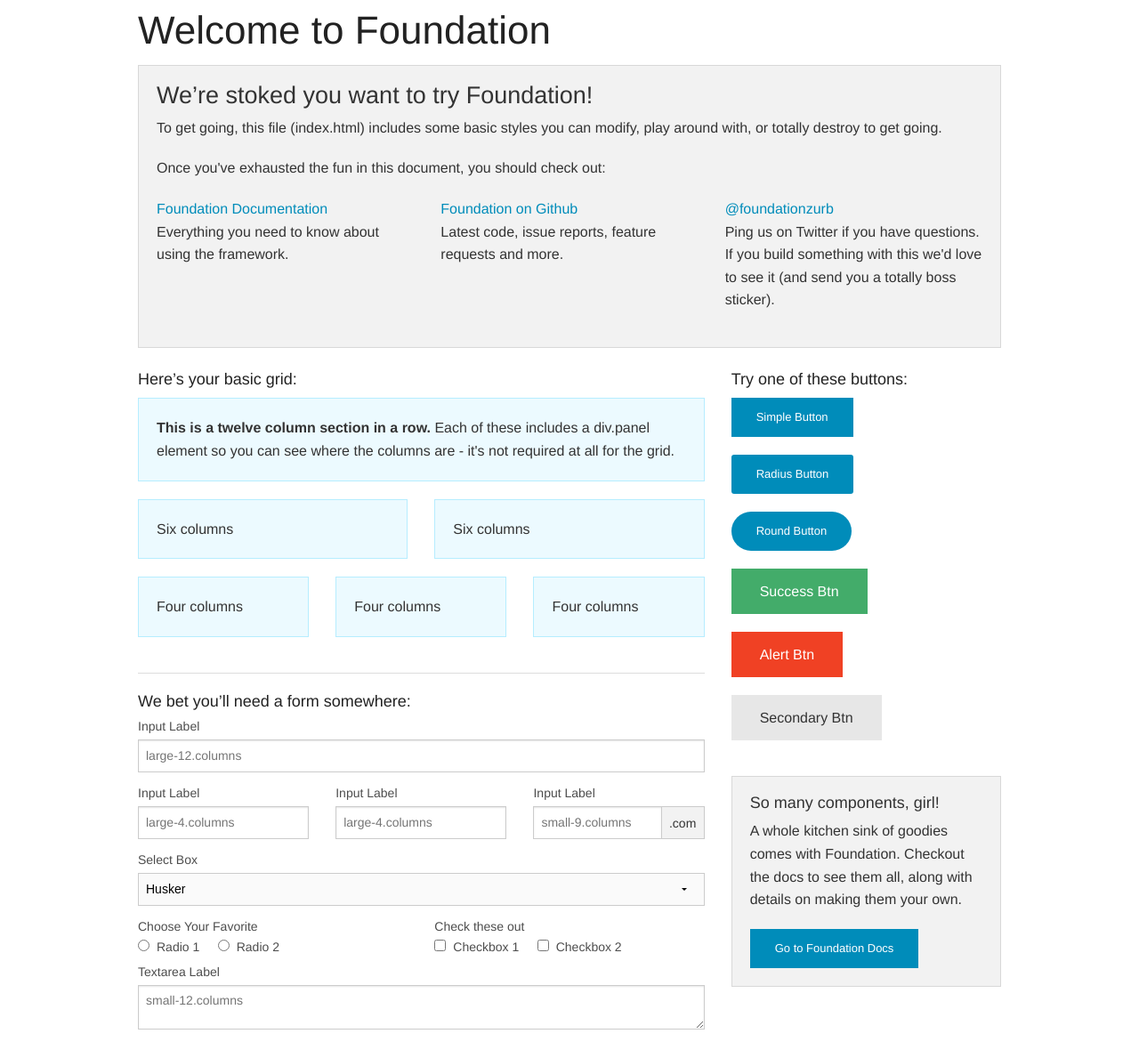
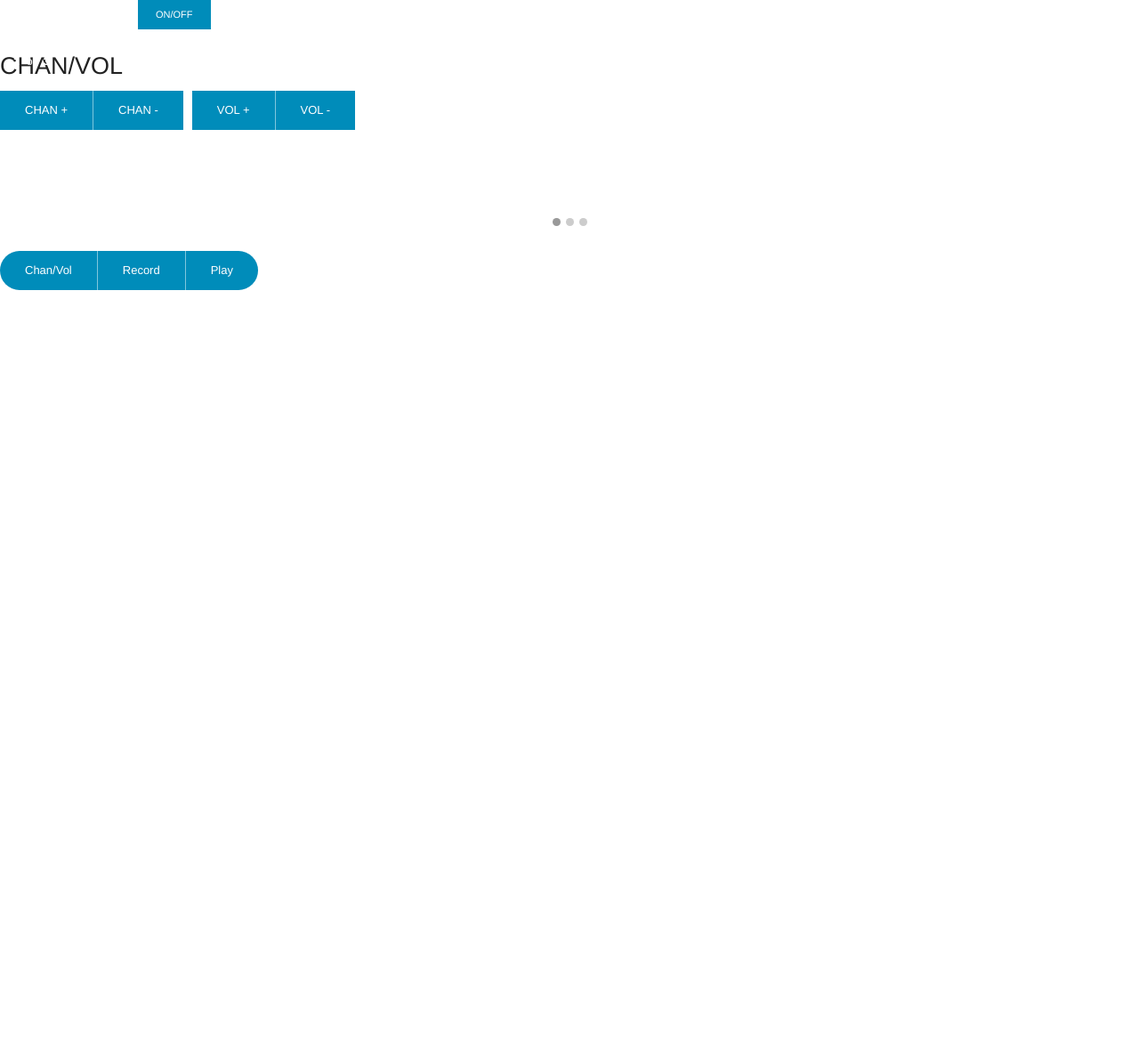
Before and after one commit to Jchurchill49/p2-dvr-app, a plain HTML site: page index.html in a window 1280 px wide. Shown: the whole page at 89% size. After the commit the page ends 800 px from the top, so only its background shows below. Drawn offline with Linux system fonts and the light colour scheme.

Commit message:
remote first commit
added buttons, 3 pages

```diff
--- a/index.html
+++ b/index.html
@@ -3,159 +3,78 @@
   <head>
     <meta charset="utf-8" />
     <meta name="viewport" content="width=device-width, initial-scale=1.0" />
-    <title>Foundation | Welcome</title>
+    <title>DVR APP</title>
     <link rel="stylesheet" href="css/foundation.css" />
+    <link rel="stylesheet" href="css/styles.css" />
     <script src="js/vendor/modernizr.js"></script>
   </head>
   <body>
 
     <div class="row">
       <div class="large-12 columns">
-        <h1>Welcome to Foundation</h1>
+        <a href="#" class="button tiny">ON/OFF</a>
+
       </div>
     </div>
+                <ul class="example-orbit-content" data-orbit>
+              <li data-orbit-slide="headline-1">
+                <div>
 
-    <div class="row">
-      <div class="large-12 columns">
-      	<div class="panel">
-	        <h3>We&rsquo;re stoked you want to try Foundation! </h3>
-	        <p>To get going, this file (index.html) includes some basic styles you can modify, play around with, or totally destroy to get going.</p>
-	        <p>Once you've exhausted the fun in this document, you should check out:</p>
-	        <div class="row">
-	        	<div class="large-4 medium-4 columns">
-	    		<p><a href="http://foundation.zurb.com/docs">Foundation Documentation</a><br />Everything you need to know about using the framework.</p>
-	    	</div>
-	        	<div class="large-4 medium-4 columns">
-	        		<p><a href="http://github.com/zurb/foundation">Foundation on Github</a><br />Latest code, issue reports, feature requests and more.</p>
-	        	</div>
-	        	<div class="large-4 medium-4 columns">
-	        		<p><a href="http://twitter.com/foundationzurb">@foundationzurb</a><br />Ping us on Twitter if you have questions. If you build something with this we'd love to see it (and send you a totally boss sticker).</p>
-	        	</div>
-					</div>
-      	</div>
-      </div>
-    </div>
+                  <h3>CHAN/VOL</h3>
+                  <div class="button-bar">
+                  <ul class="button-group radius-round tiny">
+                        <li><a href="#" class="small button">CHAN +</a></li>
+                        <li><a href="#" class="small button">CHAN -</a></li>
+                      </ul>
+                      <ul class="button-group">
+                        <li><a href="#" class="small button">VOL +</a></li>
+                        <li><a href="#" class="small button">VOL -</a></li>
 
-    <div class="row">
-      <div class="large-8 medium-8 columns">
-        <h5>Here&rsquo;s your basic grid:</h5>
-        <!-- Grid Example -->
+                      </ul>
+                </div>
+                </div>
+              </li>
+              <li data-orbit-slide="headline-2">
+                <div>
 
-        <div class="row">
-          <div class="large-12 columns">
-            <div class="callout panel">
-              <p><strong>This is a twelve column section in a row.</strong> Each of these includes a div.panel element so you can see where the columns are - it's not required at all for the grid.</p>
+                  <h3>RECORD</h3>
+                   <ul class="button-group radius-round tiny">
+                        <li><a href="#" class="small button">Record</a></li>
+
+                      </ul>
+
+                </div>
+              </li>
+              <li data-orbit-slide="headline-3">
+                <div>
+                  <h2>PLAY</h2>
+                  <h3>Subheadline</h3>
+                        <div class="button-bar">
+                 <ul class="button-group radius round">
+                      <li><a data-orbit-link="headline-1" class="small button">
+                   <<</a></li>
+                      <li><a data-orbit-link="headline-2" class="small button">
+                   Play/ ||</a></li>
+                      <li><a data-orbit-link="headline-3" class="small button">
+                    >> </a></li>
+                </ul>
             </div>
-          </div>
-        </div>
-        <div class="row">
-          <div class="large-6 medium-6 columns">
-            <div class="callout panel">
-              <p>Six columns</p>
+                </div>
+              </li>
+            </ul>
+            <div class="button-bar">
+               <ul class="button-group radius round">
+                    <li><a data-orbit-link="headline-1" class="small button">
+                  Chan/Vol</a></li>
+                    <li><a data-orbit-link="headline-2" class="small button">
+                  Record</a></li>
+                    <li><a data-orbit-link="headline-3" class="small button">
+                  Play </a></li>
+              </ul>
             </div>
-          </div>
-          <div class="large-6 medium-6 columns">
-            <div class="callout panel">
-              <p>Six columns</p>
-            </div>
-          </div>
-        </div>
-        <div class="row">
-          <div class="large-4 medium-4 small-4 columns">
-            <div class="callout panel">
-              <p>Four columns</p>
-            </div>
-          </div>
-          <div class="large-4 medium-4 small-4 columns">
-            <div class="callout panel">
-              <p>Four columns</p>
-            </div>
-          </div>
-          <div class="large-4 medium-4 small-4 columns">
-            <div class="callout panel">
-              <p>Four columns</p>
-            </div>
-          </div>
-        </div>
 
-        <hr />
 
-        <h5>We bet you&rsquo;ll need a form somewhere:</h5>
-        <form>
-				  <div class="row">
-				    <div class="large-12 columns">
-				      <label>Input Label</label>
-				      <input type="text" placeholder="large-12.columns" />
-				    </div>
-				  </div>
-				  <div class="row">
-				    <div class="large-4 medium-4 columns">
-				      <label>Input Label</label>
-				      <input type="text" placeholder="large-4.columns" />
-				    </div>
-				    <div class="large-4 medium-4 columns">
-				      <label>Input Label</label>
-				      <input type="text" placeholder="large-4.columns" />
-				    </div>
-				    <div class="large-4 medium-4 columns">
-				      <div class="row collapse">
-				        <label>Input Label</label>
-				        <div class="small-9 columns">
-				          <input type="text" placeholder="small-9.columns" />
-				        </div>
-				        <div class="small-3 columns">
-				          <span class="postfix">.com</span>
-				        </div>
-				      </div>
-				    </div>
-				  </div>
-				  <div class="row">
-				    <div class="large-12 columns">
-				      <label>Select Box</label>
-				      <select>
-				        <option value="husker">Husker</option>
-				        <option value="starbuck">Starbuck</option>
-				        <option value="hotdog">Hot Dog</option>
-				        <option value="apollo">Apollo</option>
-				      </select>
-				    </div>
-				  </div>
-				  <div class="row">
-				    <div class="large-6 medium-6 columns">
-				      <label>Choose Your Favorite</label>
-				      <input type="radio" name="pokemon" value="Red" id="pokemonRed"><label for="pokemonRed">Radio 1</label>
-				      <input type="radio" name="pokemon" value="Blue" id="pokemonBlue"><label for="pokemonBlue">Radio 2</label>
-				    </div>
-				    <div class="large-6 medium-6 columns">
-				      <label>Check these out</label>
-				      <input id="checkbox1" type="checkbox"><label for="checkbox1">Checkbox 1</label>
-				      <input id="checkbox2" type="checkbox"><label for="checkbox2">Checkbox 2</label>
-				    </div>
-				  </div>
-				  <div class="row">
-				    <div class="large-12 columns">
-				      <label>Textarea Label</label>
-				      <textarea placeholder="small-12.columns"></textarea>
-				    </div>
-				  </div>
-				</form>
-      </div>
 
-      <div class="large-4 medium-4 columns">
-			  <h5>Try one of these buttons:</h5>
-			  <p><a href="#" class="small button">Simple Button</a><br/>
-        <a href="#" class="small radius button">Radius Button</a><br/>
-        <a href="#" class="small round button">Round Button</a><br/>
-        <a href="#" class="medium success button">Success Btn</a><br/>
-        <a href="#" class="medium alert button">Alert Btn</a><br/>
-        <a href="#" class="medium secondary button">Secondary Btn</a></p>
-				<div class="panel">
-        	<h5>So many components, girl!</h5>
-        	<p>A whole kitchen sink of goodies comes with Foundation. Checkout the docs to see them all, along with details on making them your own.</p>
-        	<a href="http://foundation.zurb.com/docs/" class="small button">Go to Foundation Docs</a>
-        </div>
-      </div>
-    </div>
 
     <script src="js/vendor/jquery.js"></script>
     <script src="js/foundation.min.js"></script>
```
Also changed, not shown: css/styles.css (added).
